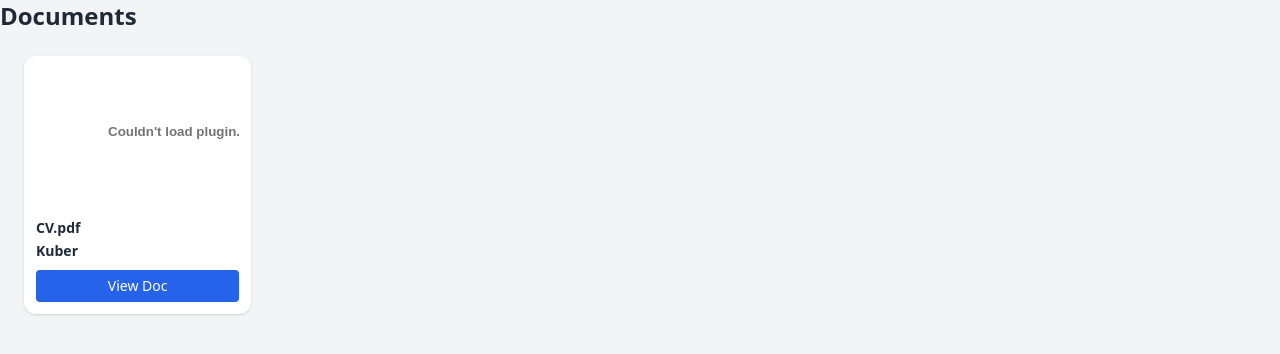
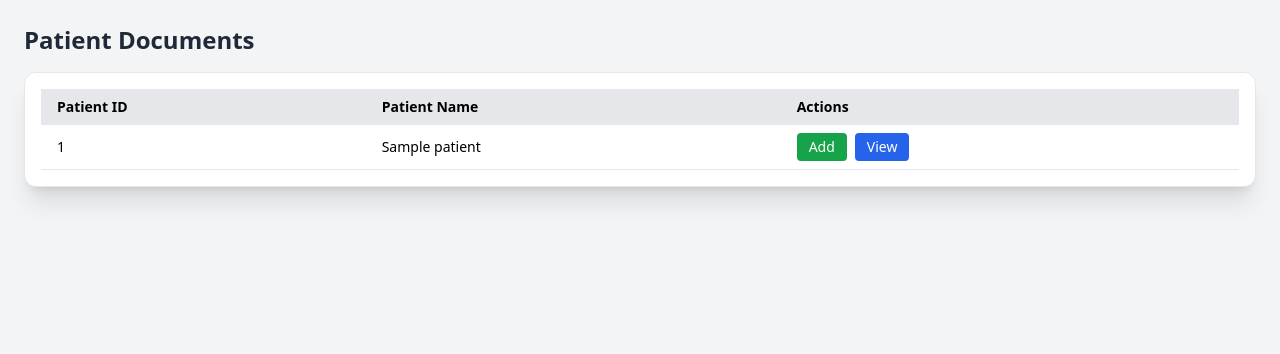
Before and after one commit to phulrepalak/EHRapp, a PHP site: template pages/documents.php in a window 1280 px wide. Shown: the top 354 px of the page. Run offline with PHP 8.4, Linux system fonts and the light colour scheme; the template is opened without the code that fills it: most values are stand-ins (such as "Sample title", 1, 10 or a date in 2020); some libraries are stand-ins or nearby versions.

Commit message:
modify the document pages add the view and add pages

```diff
--- a/pages/documents.php
+++ b/pages/documents.php
@@ -1,24 +1,39 @@
-<div id="documents">
-    <h2 class="text-2xl font-semibold text-gray-800 mb-6">Documents</h2>
-    <div class="grid grid-cols-1 sm:grid-cols-2 md:grid-cols-4 lg:grid-cols-5 gap-6 px-6">
-        <div class="bg-white rounded-xl shadow hover:shadow-lg overflow-hidden transition">
-            <div class="w-full h-auto overflow-hidden">
-                <embed
-                    src="uploads/CV.pdf"
-                    type="application/pdf"
-                    class="w-auto h-auto"
-                    style="pointer-events: none;" />
-            </div>
-            <div class="p-3">
-                <p class="text-sm font-semibold text-gray-800 truncate">CV.pdf</p>
-                <strong class="text-sm font-semibold text-gray-800 truncate">Kuber</strong>
-                <a href="uploads/CV.pdf" target="_blank">
-                    <button class="mt-2 w-full bg-blue-600 hover:bg-blue-700 text-white text-sm py-1.5 rounded">
-                        View Doc
-                    </button>
-                </a>
-            </div>
-        </div>
+<?php
+include "db.php";
+
+// Fetch patient list
+$sql = "SELECT id, name FROM patient ORDER BY id DESC";
+$result = $conn->query($sql);
+?>
+
+<div class="p-6">
+    <h2 class="text-2xl font-semibold text-gray-800 mb-4">Patient Documents</h2>
+
+    <div class="bg-white rounded-xl shadow-xl border p-4 overflow-x-auto">
+        <table class="min-w-full text-sm text-left">
+            <thead class="bg-gray-200">
+                <tr>
+                    <th class="px-4 py-2">Patient ID</th>
+                    <th class="px-4 py-2">Patient Name</th>
+                    <th class="px-4 py-2">Actions</th>
+                </tr>
+            </thead>
+            <tbody>
+                <?php if ($result->num_rows > 0): ?>
+                    <?php while ($row = $result->fetch_assoc()): ?>
+                        <tr class="border-b">
+                            <td class="px-4 py-2"><?= $row['id'] ?></td>
+                            <td class="px-4 py-2"><?= htmlspecialchars($row['name']) ?></td>
+                            <td class="px-4 py-2 flex gap-2">
+                                <a href="upload_document.php?id=<?= $row['id'] ?>" class="bg-green-600 text-white px-3 py-1 rounded hover:bg-green-700">Add</a>
+                                <a href="view_documents.php?id=<?= $row['id'] ?>" class="bg-blue-600 text-white px-3 py-1 rounded hover:bg-blue-700">View</a>
+                            </td>
+                        </tr>
+                    <?php endwhile; ?>
+                <?php else: ?>
+                    <tr><td colspan="3" class="text-center py-4">No patients found.</td></tr>
+                <?php endif; ?>
+            </tbody>
+        </table>
     </div>
-
 </div>
```
Also changed, not shown: upload_document.php (added, +50 -0 lines), view_documents.php (added, +46 -0 lines).
